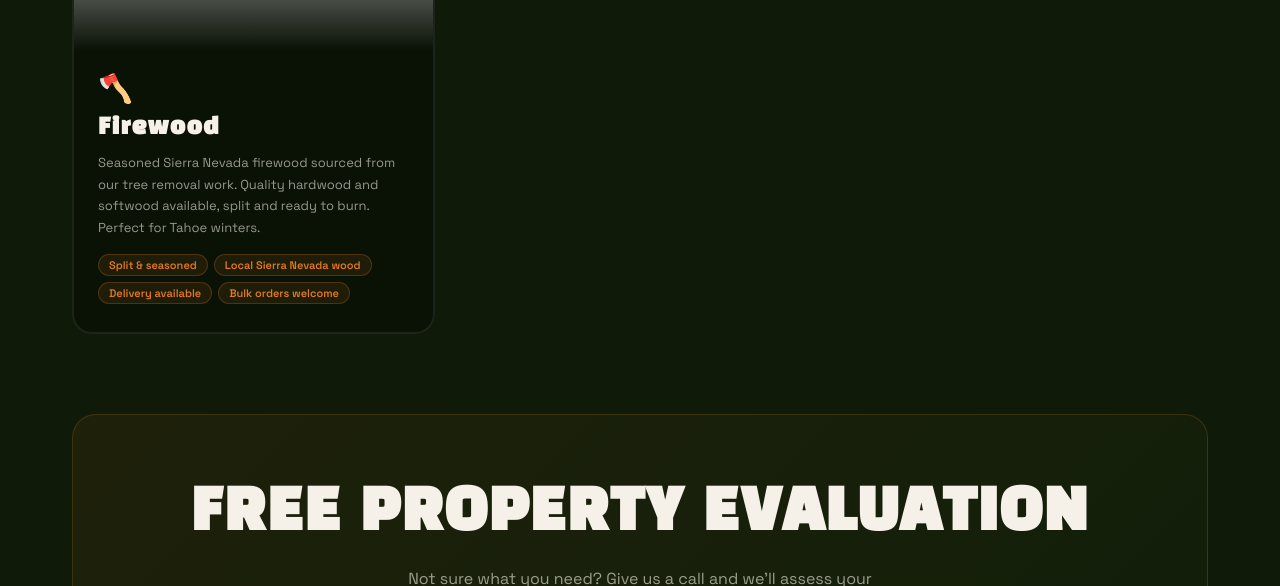
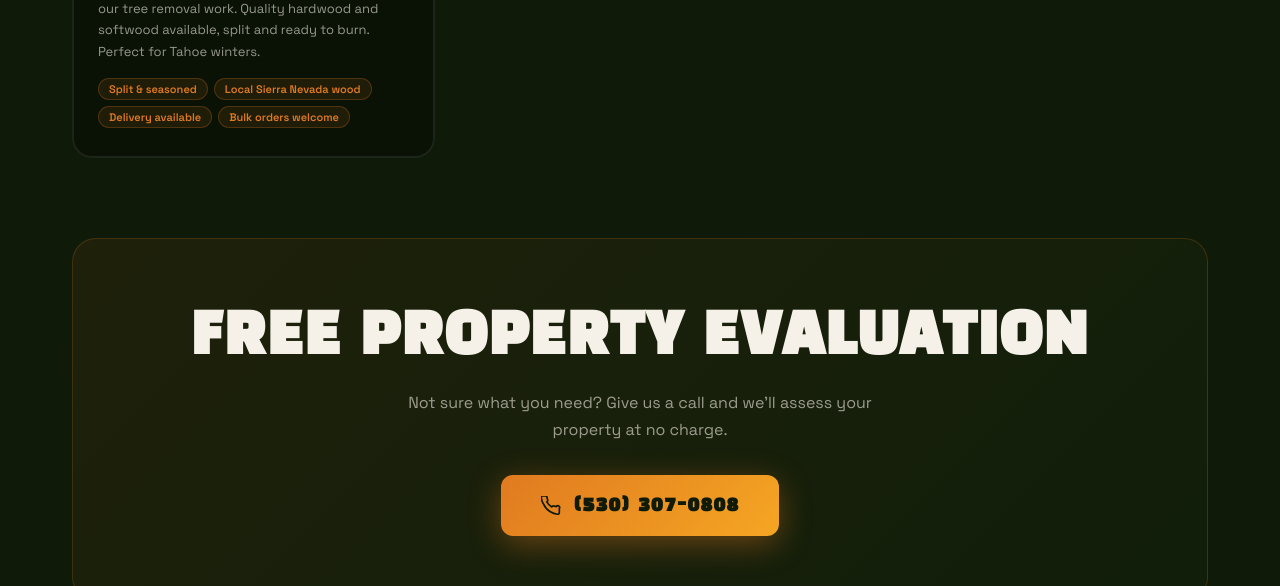
Before and after one commit to sadiepeytonn-netizen/tahoe-tree-titans, a React (Vite) app: page /services in a window 1280 px wide. Shown: the part 2214-2800 px from the top of the page. Built offline with nearby package versions, Linux system fonts and the light colour scheme; grey boxes are pictures that could not be loaded.

Commit message:
Update ServicesPage.jsx

```diff
--- a/src/pages/ServicesPage.jsx
+++ b/src/pages/ServicesPage.jsx
@@ -3,73 +3,69 @@ import { motion } from 'framer-motion'
 import { Link } from 'react-router-dom'
 import RevealOnScroll from '../components/RevealOnScroll'
 
+const PhoneIcon = () => (
+  <svg width="20" height="20" viewBox="0 0 24 24" fill="none" stroke="currentColor" strokeWidth="2" strokeLinecap="round" strokeLinejoin="round">
+    <path d="M22 16.92v3a2 2 0 01-2.18 2 19.79 19.79 0 01-8.63-3.07A19.5 19.5 0 013.07 9.81 19.79 19.79 0 01.22 1.18 2 2 0 012.22 0h3a2 2 0 012 1.72c.127.96.361 1.903.7 2.81a2 2 0 01-.45 2.11L6.91 7.09a16 16 0 006 6l.66-.66a2 2 0 012.11-.45c.907.339 1.85.573 2.81.7A2 2 0 0122 14.92v2z"/>
+  </svg>
+)
+
 const services = [
   {
     title: 'Tree Removal',
-    icon: '🌲',
     image: '/svc-tree-removal.png',
     description: 'Safe, efficient removal of hazardous or unwanted trees using advanced rigging techniques and heavy equipment. We handle everything from small ornamentals to massive Sierra Nevada pines.',
     details: ['Hazard assessment', 'Crane-assisted removal', 'Complete site cleanup', 'Stump grinding available'],
   },
   {
     title: 'Crane Work',
-    icon: '🏗️',
     image: '/svc-crane.png',
     description: 'Specialized crane operations for large-scale tree removals in tight or difficult access areas. Our crane work allows us to safely remove trees that would otherwise be impossible to take down.',
     details: ['Large tree removal', 'Tight access areas', 'Precision lowering', 'Heavy equipment operation'],
   },
   {
     title: 'Emergency Work',
-    icon: '⚡',
     image: '/svc-emergency.png',
     description: 'Rapid response for storm damage, fallen trees, and hazardous situations threatening your home or property. We understand emergencies don\'t wait — neither do we.',
     details: ['24/7 emergency response', 'Storm damage cleanup', 'Hazard mitigation', 'Insurance documentation'],
   },
   {
     title: 'Tree Limbing',
-    icon: '✂️',
     image: '/svc-limbing.png',
     description: 'Professional limb removal to reduce weight, improve structure, and eliminate hazards. Proper limbing promotes long-term tree health and protects your property.',
     details: ['Weight reduction', 'Clearance trimming', 'Hazard limb removal', 'Structural improvement'],
   },
   {
     title: 'Stump Grinding',
-    icon: '🪵',
     image: '/svc-stump.png',
     description: 'Complete stump removal using professional grinding equipment. We grind stumps below grade so you can reclaim your yard, plant new vegetation, or build on the area.',
     details: ['Below-grade grinding', 'Debris cleanup', 'Yard restoration', 'All stump sizes'],
   },
   {
     title: 'Ornamental Pruning',
-    icon: '🌿',
     image: '/svc-ornamental.png',
     description: 'Expert pruning for ornamental trees and shrubs to enhance beauty, promote healthy growth, and maintain the aesthetic appeal of your landscape.',
     details: ['Crown shaping', 'Vista pruning', 'Seasonal pruning', 'Canopy management'],
   },
   {
     title: 'Defensible Space',
-    icon: '🛡️',
     image: '/svc-defensible.png',
     description: 'California-compliant defensible space creation to protect your home from wildfire. We clear vegetation, manage ladder fuels, and ensure you meet Zone 1 and Zone 2 requirements.',
     details: ['Zone 1 & 2 compliance', 'Ladder fuel removal', 'Brush clearing', 'CAL FIRE standards'],
   },
   {
     title: 'Wildfire Mitigation',
-    icon: '🔥',
     image: '/svc-wildfire.png',
     description: 'Comprehensive fire risk reduction drawing on our team\'s 7+ years of US Forest Service experience. We understand fire behavior and know exactly how to protect your property in the Sierra Nevada.',
     details: ['Fuel load reduction', 'Canopy spacing', 'Forest Service methods', 'Risk assessment'],
   },
   {
     title: 'Pine Needle Cleanup',
-    icon: '🍂',
     image: '/svc-pineneedle.png',
     description: 'Thorough pine needle and debris removal from roofs, gutters, decks, and surrounding property. Pine needle buildup is a major fire hazard in Tahoe — keep your property clean and safe.',
     details: ['Roof & gutter clearing', 'Deck cleanup', 'Fire risk reduction', 'Seasonal service'],
   },
   {
     title: 'Firewood',
-    icon: '🪓',
     image: '/svc-firewood.png',
     description: 'Seasoned Sierra Nevada firewood sourced from our tree removal work. Quality hardwood and softwood available, split and ready to burn. Perfect for Tahoe winters.',
     details: ['Split & seasoned', 'Local Sierra Nevada wood', 'Delivery available', 'Bulk orders welcome'],
@@ -162,7 +158,6 @@ export default function ServicesPage() {
 
                   {/* Content */}
                   <div style={{ padding: '20px 24px 28px' }}>
-                    <div style={{ fontSize: 28, marginBottom: 8 }}>{svc.icon}</div>
                     <h3 style={{
                       fontFamily: "'Black Han Sans', Impact, sans-serif",
                       fontSize: 22, fontWeight: 900, letterSpacing: '0.05em',
@@ -227,7 +222,7 @@ export default function ServicesPage() {
                 onMouseEnter={e => e.currentTarget.style.transform = 'scale(1.04)'}
                 onMouseLeave={e => e.currentTarget.style.transform = 'scale(1)'}
               >
-                📞 (530) 307-0808
+                <PhoneIcon /> (530) 307-0808
               </a>
             </div>
           </RevealOnScroll>
```
